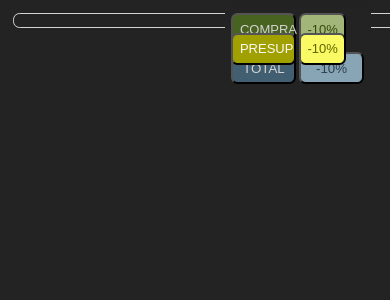
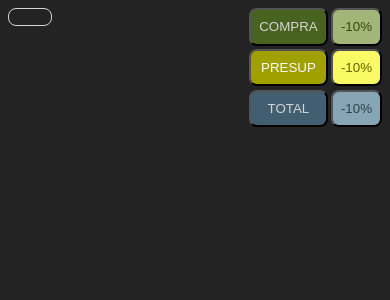
Before and after one commit to amaroferraris/acdb, a Django app: page / in a window 390 px wide; the page is wider, and only the part inside the window is pictured. Shown: the top 300 px of that part. Run offline with Django 4.2, Linux system fonts and the light colour scheme; data that the repository does not hold is empty.

Commit message:
CSS Trying some responsive design

```diff
--- a/acdj/static/styles.css
+++ b/acdj/static/styles.css
@@ -35,8 +35,9 @@ html {
     color: rgb(200, 200, 200);
 }
 
-.main-div {
-    padding: .5rem;
+.main-grid {
+    display: grid;
+    grid-template-columns: 1fr 4fr 1fr;
 }
 
 input {
@@ -47,19 +48,16 @@ label {
     padding-left: .3rem;
 }
 
-.main-div {
-    display: flex;
-}
-
-.inner-div {
-
-    position: fixed;
-
+.main-container {
+    grid-column: 1;
+    position: sticky;
+    top: 0;
+    height: 10rem;
+    padding: .5rem;
     display: flex;
     flex-direction: column;
-    width: 15%;
-    padding: inherit;
-    /* border-right: 1px solid rgb(212, 212, 212); */
+    box-sizing: border-box;
+    width: 100%;
 }
 
 label {
@@ -92,31 +90,24 @@ label:hover {
     display: none;
 }
 
-.payment-container {
-    margin-bottom: 7rem;
-}
-
 .accessory-container {
-
-    padding: inherit;
-    width: 56rem;
+    grid-column: 2/3;
+    padding: .5rem;
+    width: auto;
     border-radius: .5rem;
-    margin: .5rem .5rem .5rem 14rem;
+    margin: .5rem;
 }
 
 .btn-container {
+    grid-column: 3;
+    position: sticky;
+    top: 0;
     display: grid;
     grid-template-columns: repeat(2, 1fr);
     grid-template-rows: repeat(4, 1fr);
     gap: 0.2rem;
-    max-height: 7rem;
-    background: linear-gradient(to top, var(--color1) 90%, rgba(35, 35, 35, 0));
-    /* margin-right: 1.5rem; */
-    position: fixed;
-    top: 0;
-    right: 1.5rem;
-    padding-top: 1rem;
-    padding-bottom: .5rem;
+    height: 10rem;
+    padding: .5rem;
 }
 
 .btn-output,
@@ -129,56 +120,44 @@ label:hover {
     padding: .5rem;
     border-radius: .5rem;
     color: rgb(212, 212, 212);
-    /* position: fixed; */
-    /* bottom: .5rem; */
 }
 
 .btn-output {
     grid-column: 1;
     grid-row: 1;
-    width: 5rem;
     background-color: rgb(72, 99, 32);
 }
 
 .btn-output-off {
     grid-column: 2;
     grid-row: 1;
-    /* width: 3rem; */
     color: rgb(52, 72, 12);
     background-color: rgb(162, 182, 122);
-    /* left: 5.7rem; */
 }
 
 .btn-output-presupuesto {
     grid-column: 1;
     grid-row: 2;
-    width: 5rem;
     color: rgb(250, 250, 250);
     background-color: rgb(160, 160, 0);
-    /* left: 9rem; */
 }
 
 .btn-output-presupuesto-off {
     grid-column: 2;
     grid-row: 2;
-    /* width: 3rem; */
     color: rgb(100, 100, 0);
     background-color: rgb(250, 250, 100);
-    /* left: 12.6rem; */
 }
 
 .btn-output-total {
     grid-column: 1;
     grid-row: 3;
-    width: 5rem;
-    /* margin-left: 1rem; */
     background-color: rgb(65, 95, 112);
 }
 
 .btn-output-total-off {
     grid-column: 2;
     grid-row: 3;
-    /* width: 3rem; */
     color: rgb(45, 66, 78);
     background-color: rgb(136, 165, 182);
 }
@@ -187,7 +166,6 @@ label:hover {
 .btn-clear {
     grid-column: 1/3;
     grid-row: 4;
-    /* width: 5rem; */
     background-color: rgb(195, 62, 62);
 }
 
@@ -195,7 +173,6 @@ label:hover {
 .output {
 
     display: none;
-
     font-family: Arial, "Helvetica Neue", Helvetica, sans-serif;
     font-size: .75rem;
     position: fixed;
@@ -215,123 +192,8 @@ label:hover {
     background-color: rgb(119, 30, 30);
 }
 
-@media only screen and (max-width: 800px) {
-
-    html {
-        font-size: small;
+@media (max-width: 1200px) {
+    .main-grid {
+        grid-template-columns: 1fr 3fr 1fr;
     }
-
-    div {
-        padding: .5rem;
-    }
-
-    .main-div {
-        flex-direction: column;
-    }
-
-    .inner-div {
-        display: grid;
-        grid-template-columns: 3, 1fr;
-        /* grid-auto-rows: minmax(100px, auto); */
-        width: 100%;
-        border-right: none;
-        border-bottom: none;
-    }
-
-    .sucursal-container {
-        grid-column: 1;
-        grid-row: 1;
-    }
-
-    .brand-container {
-        grid-column: 2;
-        grid-row: 1;
-    }
-
-    .model-container {
-        grid-column: 3;
-        grid-row: 1;
-    }
-
-    .accessory-container {
-        grid-column: 1/3;
-        grid-row: 2;
-        border-bottom: none;
-    }
-
-    .btn-output,
-    .btn-output-off,
-    .btn-output-presupuesto,
-    .btn-output-presupuesto-off,
-    .btn-copy,
-    .btn-clear,
-    .btn-copied {
-        font-size: 0px;
-        position: absolute;
-    }
-
-    .btn-output:after {
-        content: "COMPRA";
-    }
-
-    .btn-output-off:after {
-        content: "-10%";
-    }
-
-    .btn-output-presupuesto:after {
-        content: "PRESUP";
-    }
-
-    .btn-output-presupuesto-off:after {
-        content: "-10%";
-    }
-
-    .btn-copy:after {
-        content: "COPIAR";
-    }
-
-    .btn-clear:after {
-        content: "BORRAR";
-    }
-
-    .btn-copied:after {
-        content: "COPIAR";
-    }
-
-    .btn-output:after,
-    .btn-output-off:after,
-    .btn-output-presupuesto:after,
-    .btn-output-presupuesto-off:after,
-    .btn-copy:after,
-    .btn-clear:after,
-    .btn-copied:after {
-        font-size: small;
-    }
-
-    .btn-copy {
-        margin-left: 2rem;
-    }
-
 }
-
-
-@media (min-width: 1600px) {
-    html {
-        font-size: x-large;
-    }
-
-    .accessory-container {
-        width: 60%;
-        margin-left: 14rem;
-    }
-
-}
-
-@media (min-width: 1366px) and (max-width: 1600px) {
-
-    .accessory-container {
-        width: 68%;
-        margin-left: 16rem;
-    }
-
-}
--- a/acdj/templates/acdj/index.html
+++ b/acdj/templates/acdj/index.html
@@ -11,8 +11,9 @@
 
 <body>
 
-    <div class="main-div">
-        <div class="inner-div">
+    <div class="main-grid" id="main-grid">
+
+            <div class="main-container">
                 <div id="sucursal-container" class="sucursal-container"></div>
 
                 <div id="brand-container" class="brand-container"></div>
@@ -21,8 +22,8 @@
 
                 <div id="payment-container" class="payment-container"></div>
             </div>
+
         <div id="accessory-container" class="accessory-container"></div>
-    </div>
 
         <div class="btn-container" id="btn-container">
             <button class="btn-output" id="btn-output">COMPRA</button>
@@ -35,6 +36,7 @@
 
         <p class="output" id="output"></p>
         <!-- <p class="mensaje-usuario" id="mensaje-usuario"></p> -->
+    </div>
 
     {{ sucursales|json_script:"sucursal-json" }}
     {{ carbrands|json_script:"carbrand-json" }}
```
Lines whose indentation alone changed are shown as unchanged.
